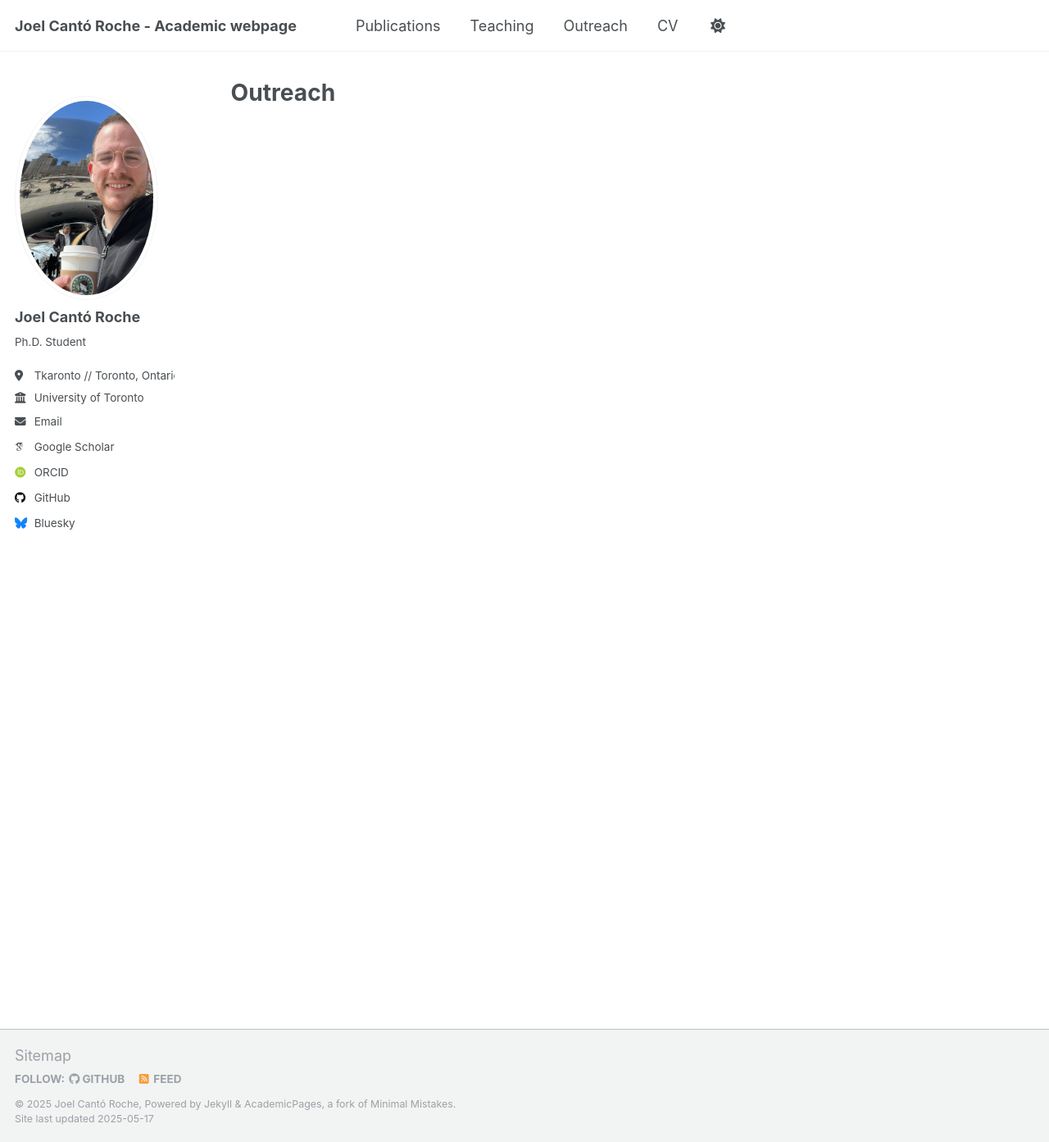
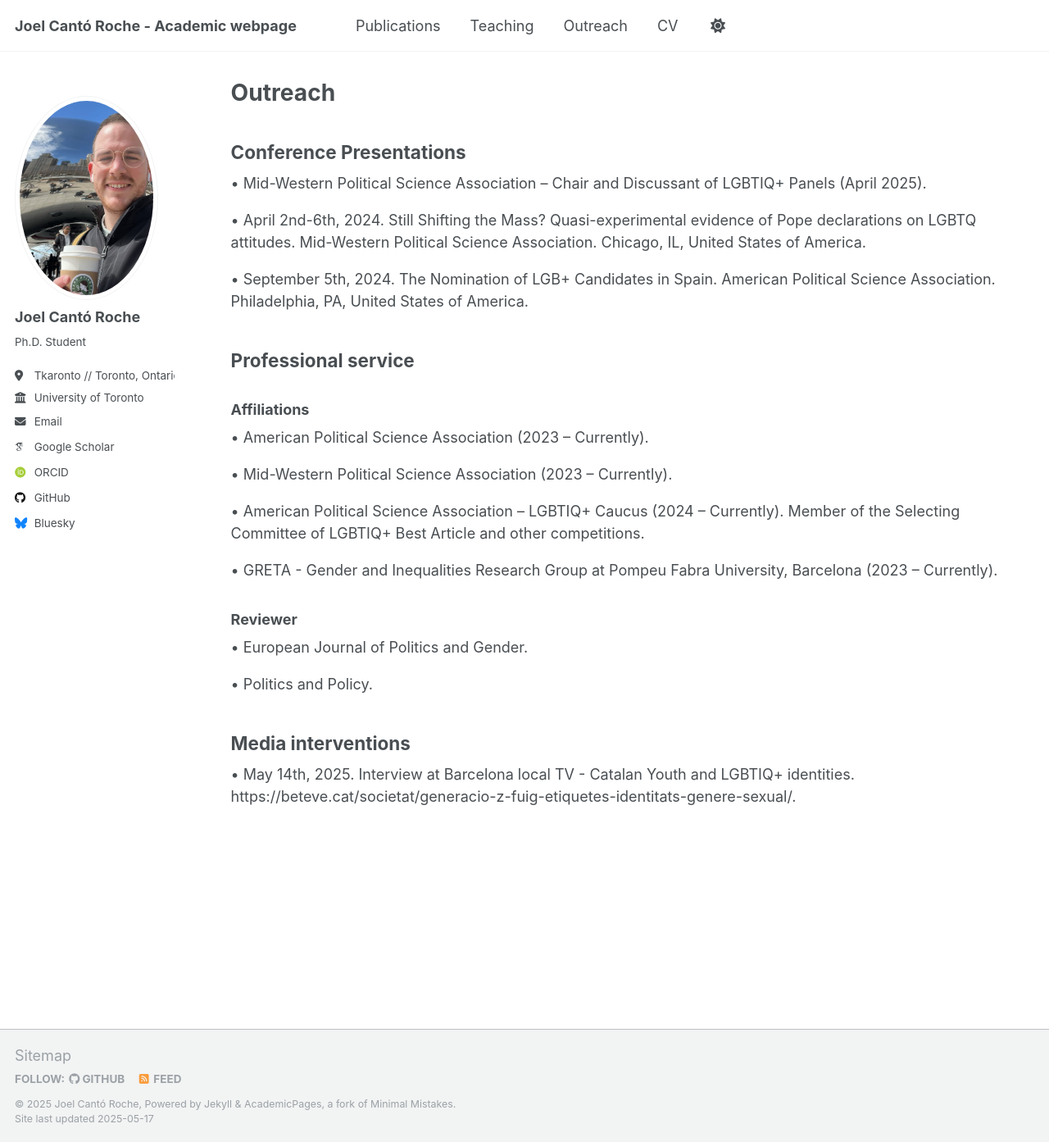
Before and after one commit to jcantoroc/jcantoroc.github.io, a Jekyll site: the page built from _pages/talks.html, in a window 1280 px wide and 1393 px high. Shown: the whole window at 82% size. Built offline with Jekyll 4.4.1, drawn with Linux system fonts in a browser that asks for light colours; some web fonts are replaced.

Commit message:
Update talks.html

```diff
--- a/_pages/talks.html
+++ b/_pages/talks.html
@@ -4,3 +4,77 @@ title: "Outreach"
 permalink: /talks/
 author_profile: true
 ---
+
+<!DOCTYPE html>
+<html lang="en">
+<head>
+  <meta charset="UTF-8">
+</head>
+<h2>Conference Presentations</h2>
+<body>
+• Mid-Western Political Science Association – Chair and Discussant of LGBTIQ+ Panels (April 2025).
+  <ul>
+  </ul>
+</body>
+
+  <body>
+• April 2nd-6th, 2024. Still Shifting the Mass? Quasi-experimental evidence of Pope declarations on LGBTQ attitudes. Mid-Western Political Science Association. Chicago, IL, United States of America.
+  <ul>
+  </ul>
+</body>
+
+<body>
+• September 5th, 2024. The Nomination of LGB+ Candidates in Spain. American Political Science Association. Philadelphia, PA, United States of America.
+  <ul>
+  </ul>
+</body>
+
+<h2>Professional service </h2>
+<h3>Affiliations </h3>
+
+<body>
+• American Political Science Association (2023 – Currently).
+  <ul>
+  </ul>
+</body>
+
+<body>
+• Mid-Western Political Science Association (2023 – Currently).
+  <ul>
+  </ul>
+</body>
+
+<body>
+• American Political Science Association – LGBTIQ+ Caucus (2024 – Currently). Member of the Selecting Committee of LGBTIQ+ Best Article and other competitions.
+  <ul>
+  </ul>
+</body>
+
+<body>
+• GRETA  - Gender and Inequalities Research Group at Pompeu Fabra University, Barcelona (2023 – Currently).
+  <ul>
+  </ul>
+</body>
+
+<h3>Reviewer </h3>
+
+<body>
+• European Journal of Politics and Gender.
+  <ul>
+  </ul>
+</body>
+<body>
+• Politics and Policy.
+  <ul>
+  </ul>
+</body>
+
+<h2>Media interventions </h2>
+
+<body>
+• May 14th, 2025. Interview at Barcelona local TV - Catalan Youth and LGBTIQ+ identities.  https://beteve.cat/societat/generacio-z-fuig-etiquetes-identitats-genere-sexual/.
+  <ul>
+  </ul>
+</body>
+
+</html>
```
